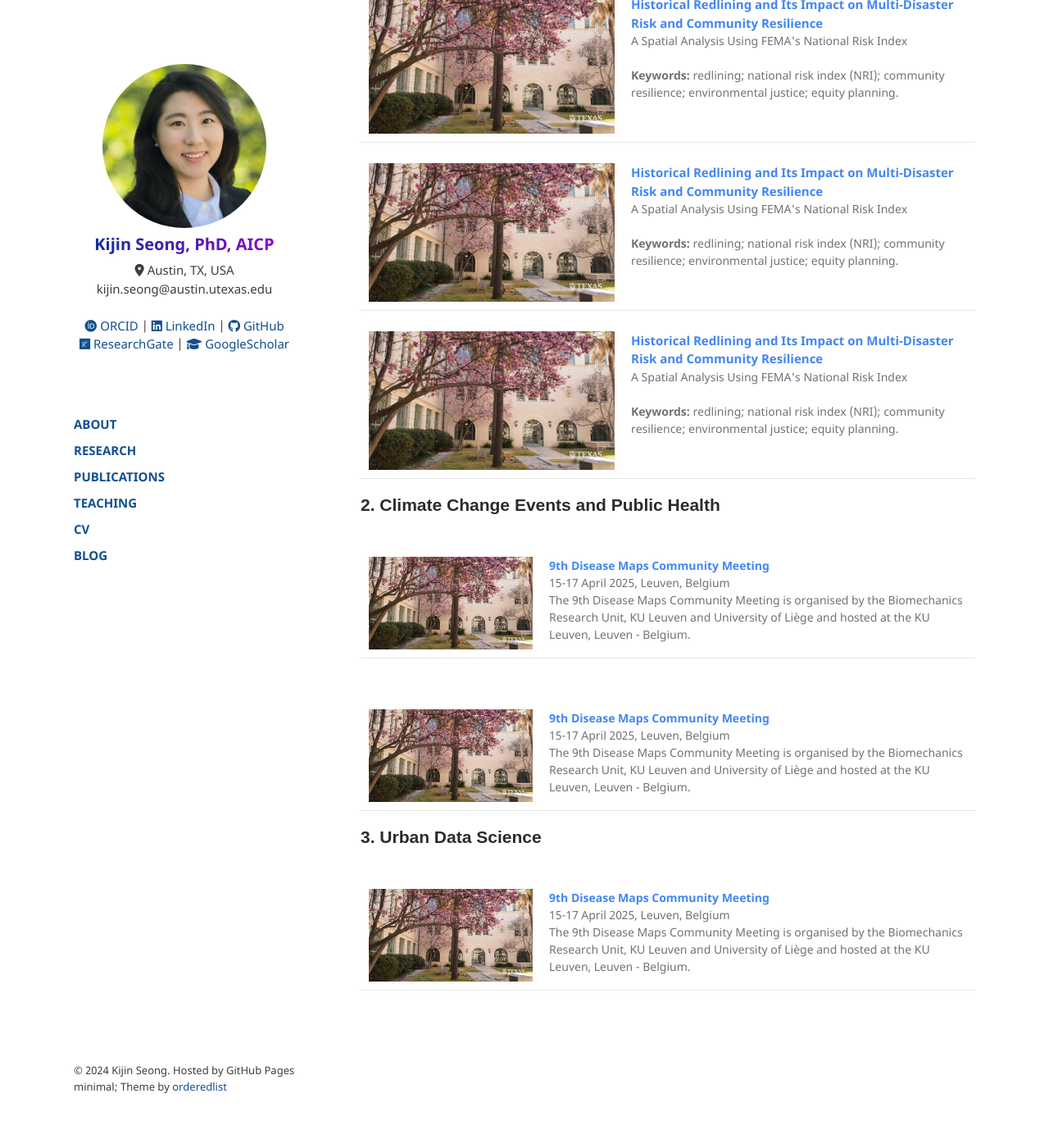
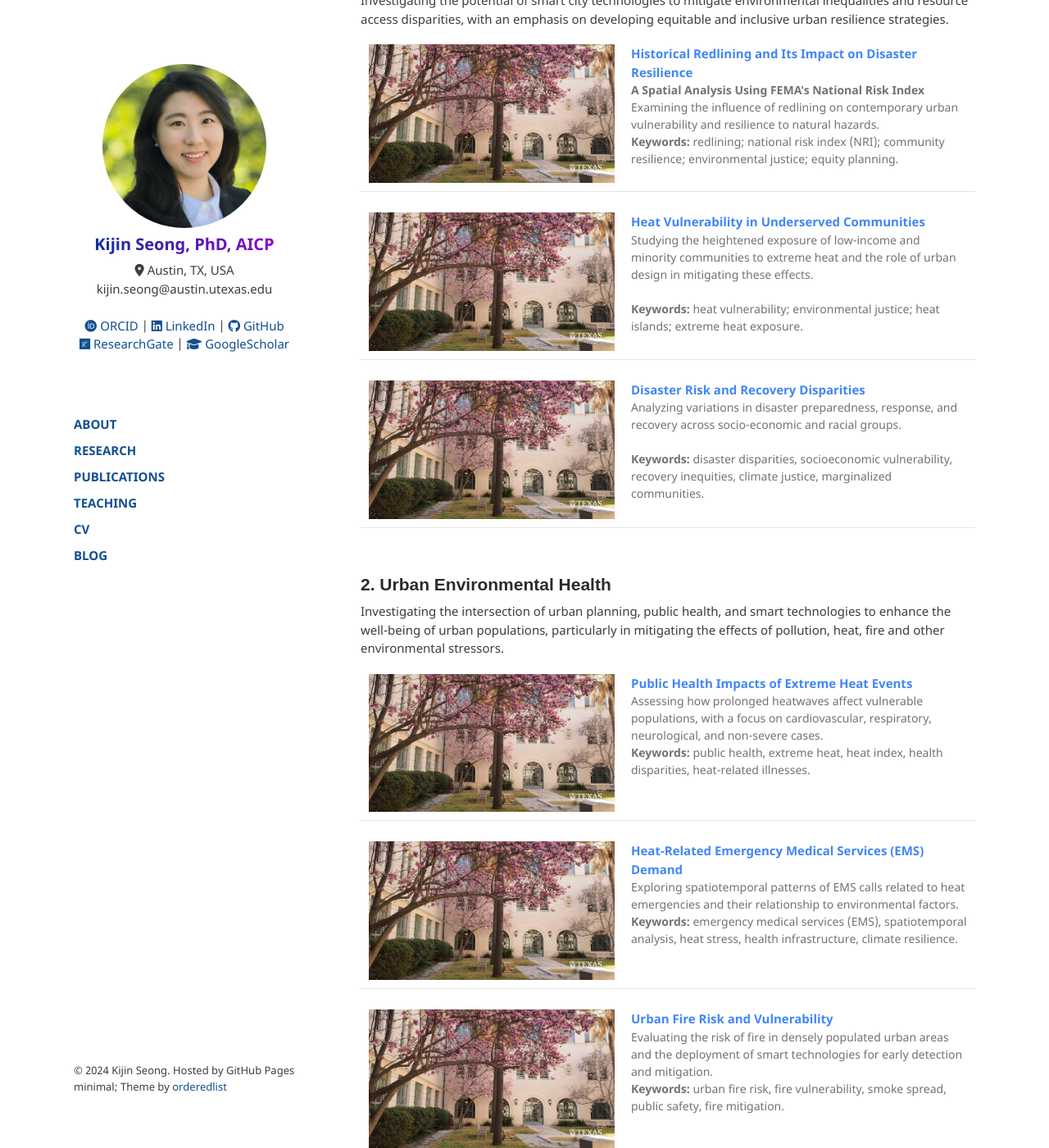
Before and after one commit to kijinseong/kijinseong.github.io, a Jekyll site: the page built from pages/research.md, in a window 1280 px wide and 1400 px high, scrolled down 200 px. Shown: the whole window at 82% size. Built offline with Jekyll 4.4.1, drawn with Linux system fonts in a browser that asks for light colours; some of the changed text lies outside the part shown.

Commit message:
Created research page

```diff
--- a/pages/research.md
+++ b/pages/research.md
@@ -5,18 +5,22 @@ permalink: /research/
 ---
 
 
-# Research
+# Research Projects
 <br />
 
-## 1. Resilience Planning and Environmental Equity
+## 1. Environmental Equity and Justice
+<p>Investigating the potential of smart city technologies to mitigate environmental inequalities and resource access disparities, with an emphasis on developing equitable and inclusive urban resilience strategies.</p>
 
 <table>
 <tr>
 <td style="width: 300px;" valign="top"><a href="/EnvironEquity1"><img src="../files/Images/SOA_Spring.jpg" class="image-hover-effect" width="400px"></a></td>
 <td valign="top">
 <strong><a href="/EnvironEquity1" style="font-size: 15px;">
-Historical Redlining and Its Impact on Multi-Disaster Risk and Community Resilience</a></strong><br />
-A Spatial Analysis Using FEMA's National Risk Index<br /><br />
+Historical Redlining and Its Impact on Disaster Resilience</a></strong><br />
+<b>A Spatial Analysis Using FEMA's National Risk Index</b><br />
+
+Examining the influence of redlining on contemporary urban vulnerability and resilience to natural hazards.<br />
+
 <b>Keywords:</b> redlining; national risk index (NRI); community resilience; environmental justice; equity planning.
 </td>
 </tr>
@@ -27,9 +31,9 @@ A Spatial Analysis Using FEMA's National Risk Index<br /><br />
 <td style="width: 300px;" valign="top"><a href="/EnvironEquity1"><img src="../files/Images/SOA_Spring.jpg" class="image-hover-effect" width="400px"></a></td>
 <td valign="top">
 <strong><a href="/EnvironEquity1" style="font-size: 15px;">
-Historical Redlining and Its Impact on Multi-Disaster Risk and Community Resilience</a></strong><br />
-A Spatial Analysis Using FEMA's National Risk Index<br /><br />
-<b>Keywords:</b> redlining; national risk index (NRI); community resilience; environmental justice; equity planning.
+Heat Vulnerability in Underserved Communities</a></strong><br />
+Studying the heightened exposure of low-income and minority communities to extreme heat and the role of urban design in mitigating these effects.<br /><br />
+<b>Keywords:</b> heat vulnerability; environmental justice; heat islands;  extreme heat exposure.
 </td>
 </tr>
 </table>
@@ -39,48 +43,114 @@ A Spatial Analysis Using FEMA's National Risk Index<br /><br />
 <td style="width: 300px;" valign="top"><a href="/EnvironEquity1"><img src="../files/Images/SOA_Spring.jpg" class="image-hover-effect" width="400px"></a></td>
 <td valign="top">
 <strong><a href="/EnvironEquity1" style="font-size: 15px;">
-Historical Redlining and Its Impact on Multi-Disaster Risk and Community Resilience</a></strong><br />
-A Spatial Analysis Using FEMA's National Risk Index<br /><br />
-<b>Keywords:</b> redlining; national risk index (NRI); community resilience; environmental justice; equity planning.
-</td>
-</tr>
-</table>
-
-
-## 2. Climate Change Events and Public Health
-<br />
-<table>
-<tr>
-<td style="width: 200px;" valign="top"><a href="/DMCM2025"><img src="..\files\Images\SOA_Spring.jpg" alt="Leuven"/></a></td>
-<td valign="top">
-<strong><a href="/DMCM2025">9th Disease Maps Community Meeting</a></strong><br />
-15-17 April 2025, Leuven, Belgium<br />
-The 9th Disease Maps Community Meeting is organised by the Biomechanics Research Unit, KU Leuven and University of Liège and hosted at the KU Leuven, Leuven - Belgium.
+Disaster Risk and Recovery Disparities</a></strong><br />
+Analyzing variations in disaster preparedness, response, and recovery across socio-economic and racial groups.<br /><br />
+<b>Keywords:</b> disaster disparities, socioeconomic vulnerability, recovery inequities, climate justice, marginalized communities.
 </td>
 </tr>
 </table>
 
 <br />
+
+
+## 2. Urban Environmental Health
+<p>Investigating the intersection of urban planning, public health, and smart technologies to enhance the well-being of urban populations, particularly in mitigating the effects of pollution, heat, fire and other environmental stressors.</p>
+
 <table>
 <tr>
-<td style="width: 200px;" valign="top"><a href="/DMCM2025"><img src="..\files\Images\SOA_Spring.jpg" alt="Leuven"/></a></td>
+<td style="width: 300px;" valign="top"><a href="/EnvironEquity1"><img src="../files/Images/SOA_Spring.jpg" class="image-hover-effect" width="400px"></a></td>
 <td valign="top">
-<strong><a href="/DMCM2025">9th Disease Maps Community Meeting</a></strong><br />
-15-17 April 2025, Leuven, Belgium<br />
-The 9th Disease Maps Community Meeting is organised by the Biomechanics Research Unit, KU Leuven and University of Liège and hosted at the KU Leuven, Leuven - Belgium.
+<strong><a href="/EnvironEquity1" style="font-size: 15px;">
+Public Health Impacts of Extreme Heat Events</a></strong><br />
+
+Assessing how prolonged heatwaves affect vulnerable populations, with a focus on cardiovascular, respiratory, neurological, and non-severe cases.<br />
+
+<b>Keywords:</b> public health, extreme heat, heat index, health disparities, heat-related illnesses.
 </td>
 </tr>
 </table>
 
-## 3. Urban Data Science
-<br />
 <table>
 <tr>
-<td style="width: 200px;" valign="top"><a href="/DMCM2025"><img src="..\files\Images\SOA_Spring.jpg" alt="Leuven"/></a></td>
+<td style="width: 300px;" valign="top"><a href="/EnvironEquity1"><img src="../files/Images/SOA_Spring.jpg" class="image-hover-effect" width="400px"></a></td>
 <td valign="top">
-<strong><a href="/DMCM2025">9th Disease Maps Community Meeting</a></strong><br />
-15-17 April 2025, Leuven, Belgium<br />
-The 9th Disease Maps Community Meeting is organised by the Biomechanics Research Unit, KU Leuven and University of Liège and hosted at the KU Leuven, Leuven - Belgium.
+<strong><a href="/EnvironEquity1" style="font-size: 15px;">
+Heat-Related Emergency Medical Services (EMS) Demand</a></strong><br />
+
+Exploring spatiotemporal patterns of EMS calls related to heat emergencies and their relationship to environmental factors.<br />
+<b>Keywords:</b> emergency medical services (EMS), spatiotemporal analysis, heat stress, health infrastructure, climate resilience.
 </td>
 </tr>
 </table>
+
+<table>
+<tr>
+<td style="width: 300px;" valign="top"><a href="/EnvironEquity1"><img src="../files/Images/SOA_Spring.jpg" class="image-hover-effect" width="400px"></a></td>
+<td valign="top">
+<strong><a href="/EnvironEquity1" style="font-size: 15px;">
+Urban Fire Risk and Vulnerability</a></strong><br />
+
+Evaluating the risk of fire in densely populated urban areas and the deployment of smart technologies for early detection and mitigation.<br />
+<b>Keywords:</b> urban fire risk, fire vulnerability, smoke spread, public safety, fire mitigation.
+</td>
+</tr>
+</table>
+
+<br />
+
+##  3. Urban Data Science and Resilience Analytics
+<p>Utilizing advanced data science techniques, including AI and machine learning, to model and optimize urban resilience systems, focusing on real-time data collection, analysis, and decision-making for enhancing the resilience of smart cities.</p>
+
+<table>
+<tr>
+<td style="width: 300px;" valign="top"><a href="/EnvironEquity1"><img src="../files/Images/SOA_Spring.jpg" class="image-hover-effect" width="400px"></a></td>
+<td valign="top">
+<strong><a href="/EnvironEquity1" style="font-size: 15px;">
+GeoAI for Food Security Monitoring and Risk Prediction</a></strong><br />
+
+Applying GeoAI to map and predict unhealthy food access, areas with limited access to nutritious food, and food distribution gaps.<br />
+<b>Keywords:</b> Healthy Food Access Index (HFAI); food insecurity, AI-driven solutions, hot spot analysis; urban food systems; food resilience.
+</td>
+</tr>
+</table>
+
+<table>
+<tr>
+<td style="width: 300px;" valign="top"><a href="/EnvironEquity1"><img src="../files/Images/SOA_Spring.jpg" class="image-hover-effect" width="400px"></a></td>
+<td valign="top">
+<strong><a href="/EnvironEquity1" style="font-size: 15px;">
+Digital Twin for Smart City Resilience</a></strong><br />
+
+Developing and applying digital twin technologies to simulate urban environments and enhance decision-making in fire risk management.<br />
+
+<b>Keywords:</b> digital twin, urban resilience, smart cities, real-time simulation, disaster management, predictive analytics.
+</td>
+</tr>
+</table>
+
+<table>
+<tr>
+<td style="width: 300px;" valign="top"><a href="/EnvironEquity1"><img src="../files/Images/SOA_Spring.jpg" class="image-hover-effect" width="400px"></a></td>
+<td valign="top">
+<strong><a href="/EnvironEquity1" style="font-size: 15px;">
+Topic and Sentiment Analysis on Extreme Heat Events </a></strong><br />
+
+Analyzing social media data to understand sentiments around extreme heat events.<br />
+
+<b>Keywords:</b> topic analysis, sentiment analysis, public perception, social media analytics, urban resilience.
+</td>
+</tr>
+</table>
+
+<table>
+<tr>
+<td style="width: 300px;" valign="top"><a href="/EnvironEquity1"><img src="../files/Images/SOA_Spring.jpg" class="image-hover-effect" width="400px"></a></td>
+<td valign="top">
+<strong><a href="/EnvironEquity1" style="font-size: 15px;">
+Systematic Review of Smart City Frameworks for Disaster Resilience</a></strong><br />
+
+Conducting a comprehensive review of how smart city infrastructures improve disaster resilience, with a focus on identifying best practices and knowledge gaps.<br />
+<b>Keywords:</b> systematic literature review, smart city frameworks, disaster resilience, urban informatics, smart technology.
+</td>
+</tr>
+</table>
```
